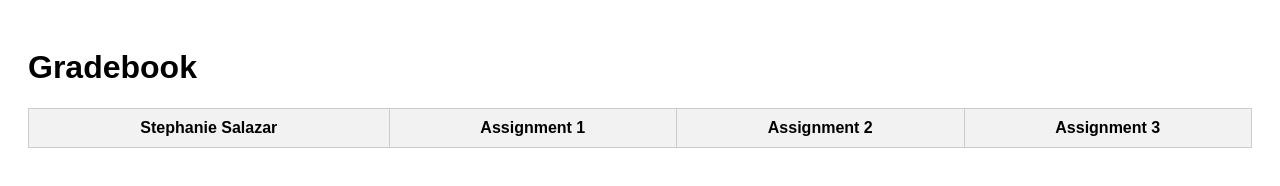
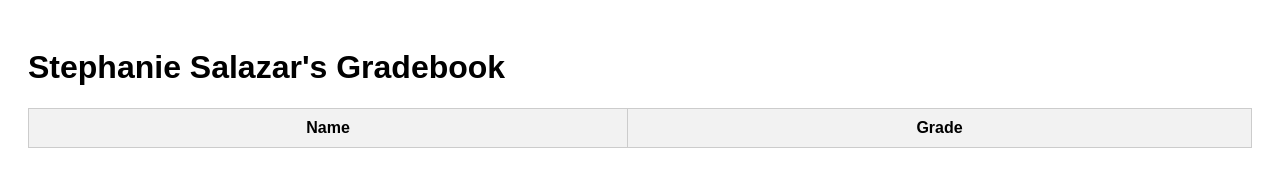
Before and after one commit to slsharpe/slsharpe.github.io, a website: page gradebook.html in a window 1280 px wide. Drawn offline with Linux system fonts and the light colour scheme.

Commit message:
Update gradebook.html

```diff
--- a/gradebook.html
+++ b/gradebook.html
@@ -4,27 +4,23 @@
   <meta charset="UTF-8">
   <title>Stephanie Salazar Gradebook</title>
   <style>
-    body { font-family: Arial; padding: 20px; }
+    body { font-family: Arial, sans-serif; padding: 20px; }
     table { width: 100%; border-collapse: collapse; }
     th, td { border: 1px solid #ccc; padding: 10px; }
-    th { background: #f2f2f2; }
+    th { background-color: #f2f2f2; }
   </style>
 </head>
-<body>
-
-  <h1>Gradebook</h1>
-
+<body onload="fetchGradeData()">
+  <h1>Stephanie Salazar's Gradebook</h1>
   <table>
     <thead>
       <tr>
-        <th>Stephanie Salazar</th>
-        <th>Assignment 1</th>
-        <th>Assignment 2</th>
-        <th>Assignment 3</th>
+        <th>Name</th>
+        <th>Grade</th>
       </tr>
     </thead>
-    <tbody id="gradebook-body">
-      <!-- JS will fill this later -->
+    <tbody id="gradebook">
+      <!-- Rows will be filled by JavaScript -->
     </tbody>
   </table>
 
```
